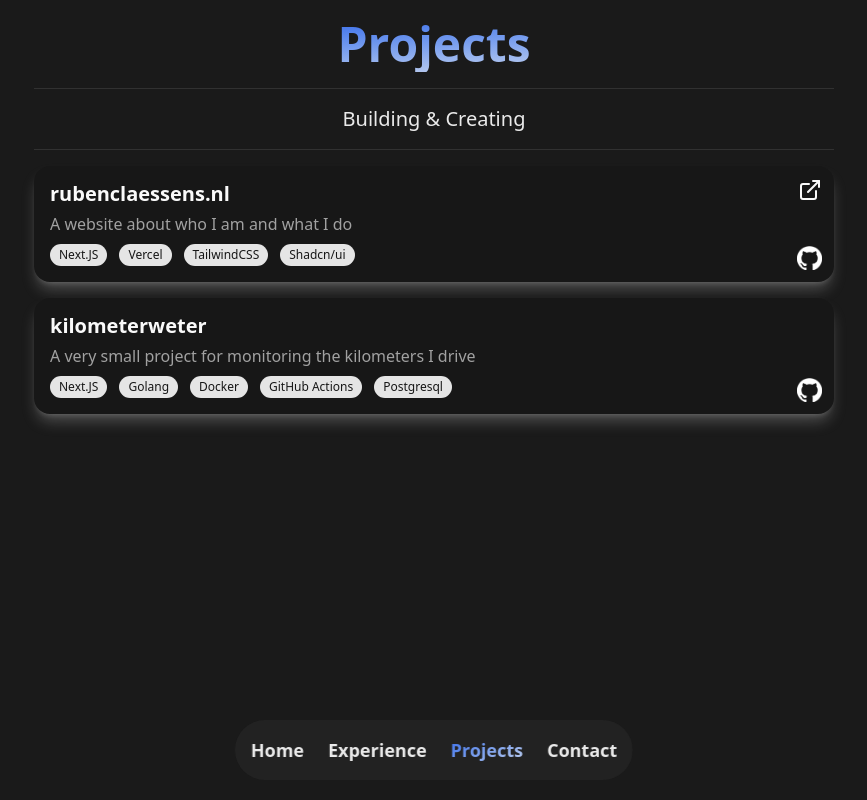
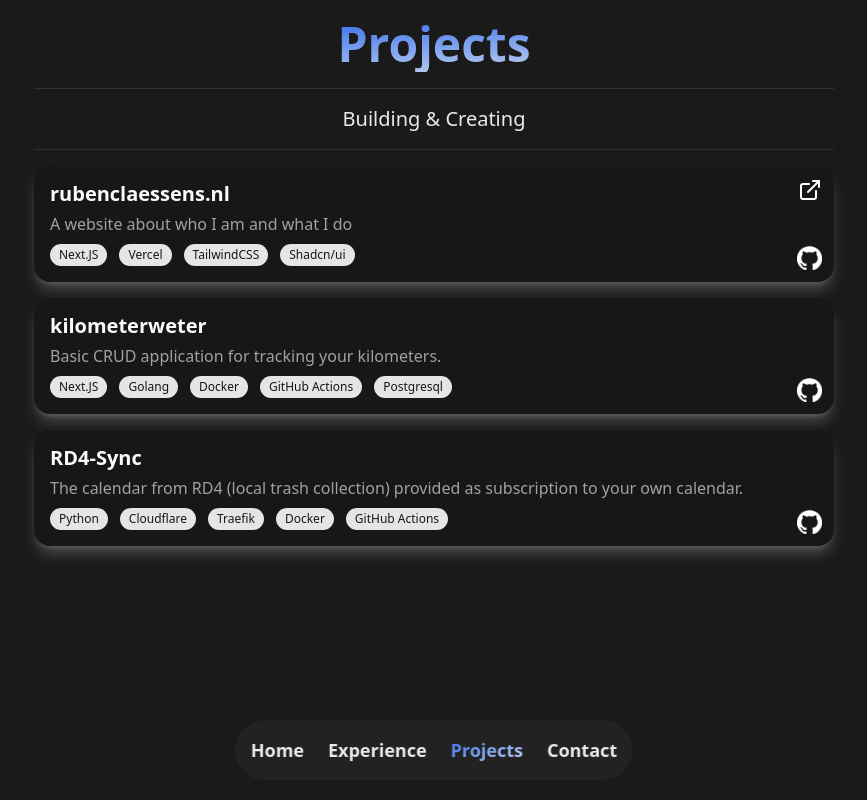
Before and after one commit to DrTuup/portfolio, a Next.js app: page /projects in a window 1280 px wide. Shown: the whole page, without its empty margins (206-1073 px from the left). Built offline with nearby package versions, Linux system fonts and the light colour scheme.

Commit message:
Update projects

```diff
--- a/data.ts
+++ b/data.ts
@@ -92,9 +92,17 @@ export const projects: ProjectCardProps[] = [
   },
   {
     title: "kilometerweter",
-    description: "A very small project for monitoring the kilometers I drive",
+    description: "Basic CRUD application for tracking your kilometers.",
     link: "",
     repo: "https://github.com/DrTuup/kilometerweter-frontend",
     tags: ["Next.JS", "Golang", "Docker", "GitHub Actions", "Postgresql"],
   },
+  {
+    title: "RD4-Sync",
+    description:
+      "The calendar from RD4 (local trash collection) provided as subscription to your own calendar.",
+    link: "",
+    repo: "https://github.com/DrTuup/rd4-sync",
+    tags: ["Python", "Cloudflare", "Traefik", "Docker", "GitHub Actions"],
+  },
 ];
```
Also changed, not shown: 1 other file (tests, documents, lock files or other folders).
